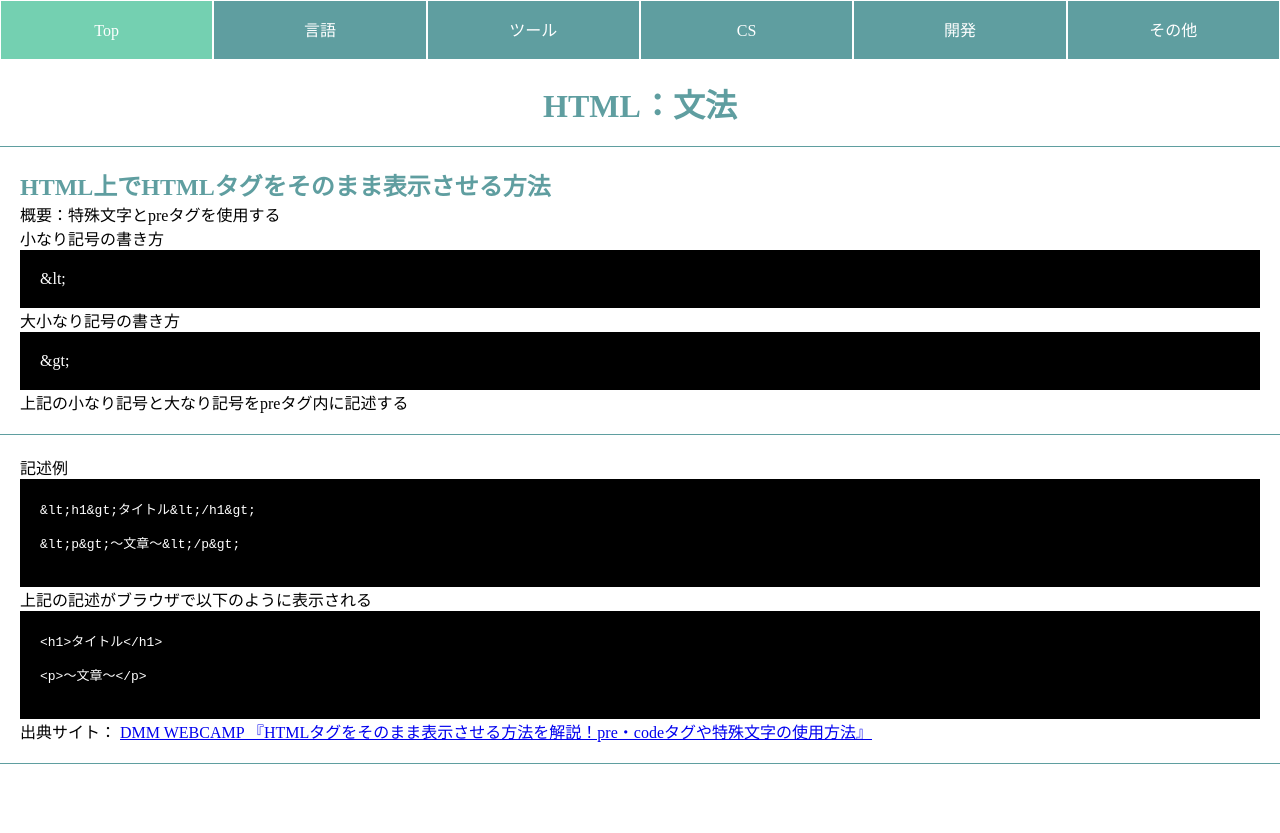
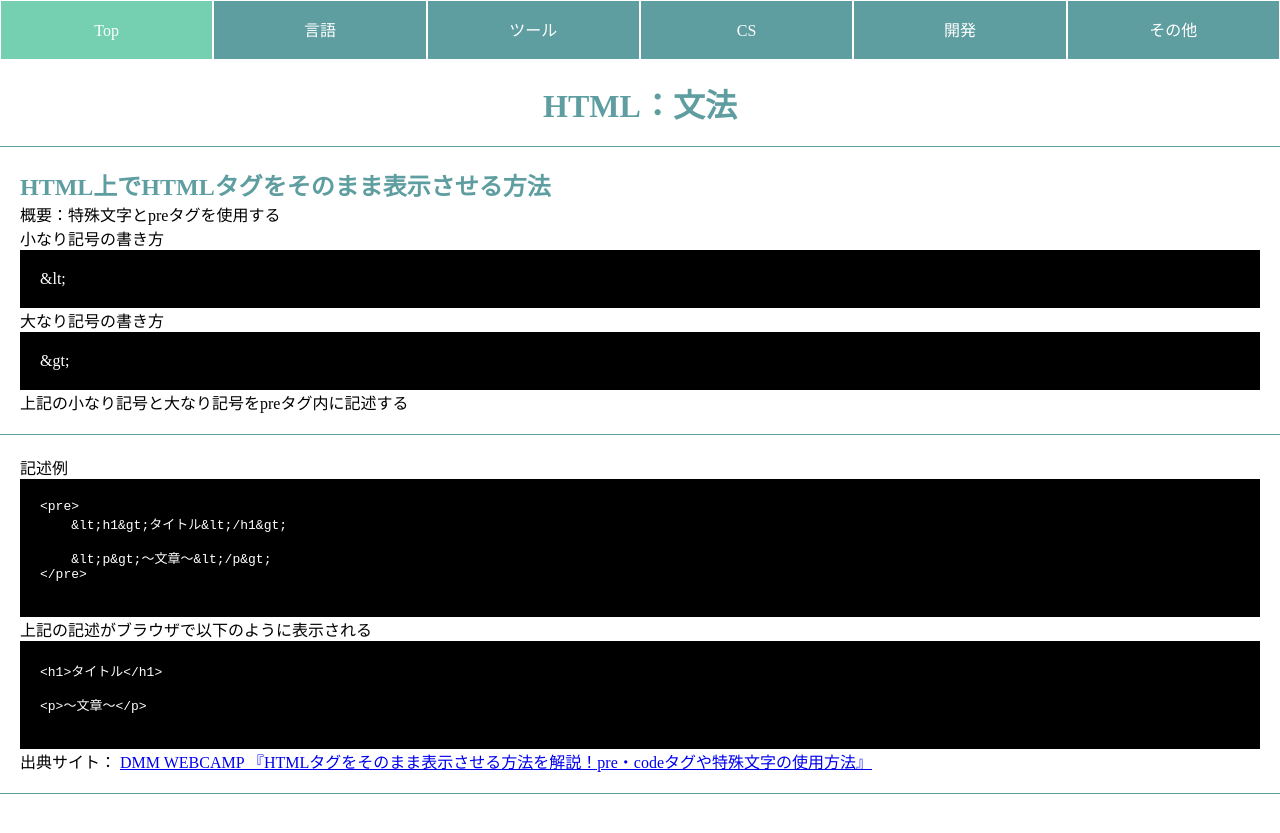
Before and after one commit to rasko-smo/TechNote, a Jekyll site: the page built from Note/language/HTML/HTMLGrammar/HTMLGrammar2.md, in a window 1280 px wide. Shown: the top 833 px of the page. Built offline with Jekyll 4.4.1, drawn with Linux system fonts in a browser that asks for light colours.

Commit message:
update HTMLGrammar2 file

```diff
--- a/Note/language/HTML/HTMLGrammar/HTMLGrammar2.md
+++ b/Note/language/HTML/HTMLGrammar/HTMLGrammar2.md
@@ -16,7 +16,7 @@ title: HTML：文法
             &amp;lt;
         </div>
 
-        <p>大小なり記号の書き方</p>
+        <p>大なり記号の書き方</p>
         <div class="codeText">
             &amp;gt;
         </div>
@@ -29,9 +29,11 @@ title: HTML：文法
         <p>記述例</p>
         <div class="codeText">
             <pre>
-&amp;lt;h1&amp;gt;タイトル&amp;lt;/h1&amp;gt;
+&lt;pre&gt;
+    &amp;lt;h1&amp;gt;タイトル&amp;lt;/h1&amp;gt;
 
-&amp;lt;p&amp;gt;～文章～&amp;lt;/p&amp;gt;
+    &amp;lt;p&amp;gt;～文章～&amp;lt;/p&amp;gt;
+&lt;/pre&gt;
             </pre>
         </div>
 
```
